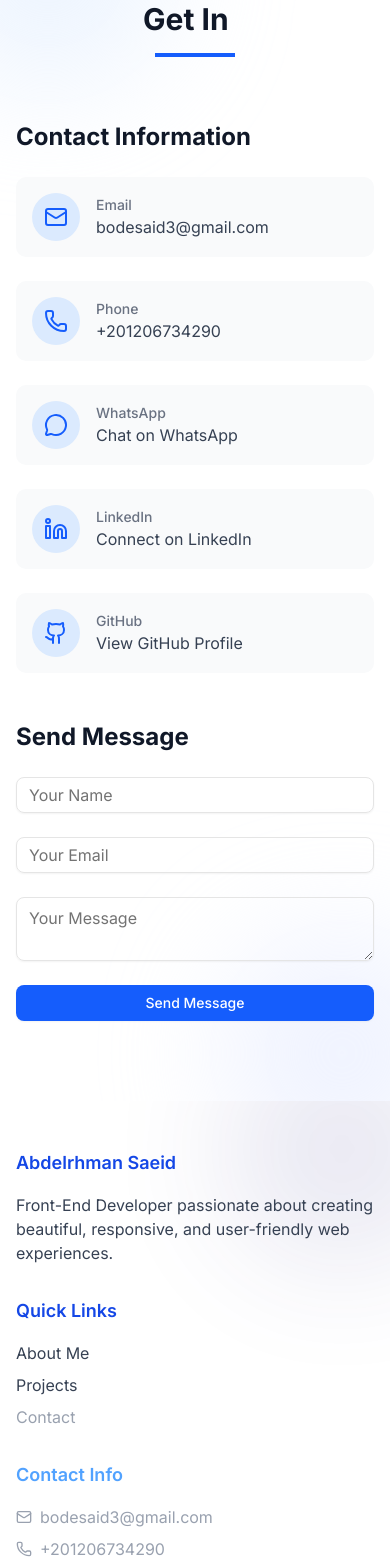
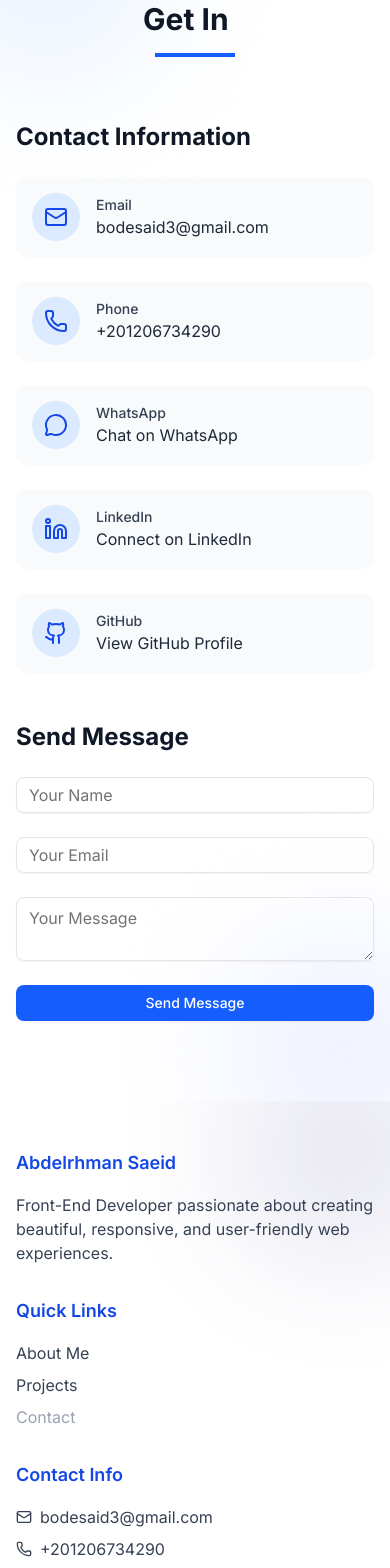
Before and after one commit to AbdlrhmanSaid/myportfolio, a Next.js app: page / in a window 390 px wide. Shown: the part 10432-12000 px from the top of the page. Built offline with nearby package versions, Linux system fonts and the light colour scheme.

Commit message:
Enhance styling in Contact and Footer components for improved visibility; add aria-label for mobile menu toggle in Navbar

```diff
--- a/src/components/Contact.jsx
+++ b/src/components/Contact.jsx
@@ -163,15 +163,15 @@ export default function Contact() {
                 whileHover={{ x: 5 }}
               >
                 <div className="p-3 bg-blue-100 dark:bg-blue-900/30 rounded-full">
-                  <Mail className="w-6 h-6 text-blue-600 dark:text-blue-400" />
+                  <Mail className="w-6 h-6 text-blue-700 dark:text-blue-300" />
                 </div>
                 <div>
-                  <h4 className="text-sm font-medium text-gray-500 dark:text-gray-400">
+                  <h4 className="text-sm font-medium text-gray-700 dark:text-gray-300">
                     Email
                   </h4>
                   <a
                     href="mailto:bodesaid3@gmail.com"
-                    className="text-gray-700 dark:text-gray-300 hover:text-blue-600 transition-colors"
+                    className="text-gray-800 dark:text-gray-200 hover:text-blue-700 transition-colors"
                   >
                     bodesaid3@gmail.com
                   </a>
@@ -183,15 +183,15 @@ export default function Contact() {
                 whileHover={{ x: 5 }}
               >
                 <div className="p-3 bg-blue-100 dark:bg-blue-900/30 rounded-full">
-                  <Phone className="w-6 h-6 text-blue-600 dark:text-blue-400" />
+                  <Phone className="w-6 h-6 text-blue-700 dark:text-blue-300" />
                 </div>
                 <div>
-                  <h4 className="text-sm font-medium text-gray-500 dark:text-gray-400">
+                  <h4 className="text-sm font-medium text-gray-700 dark:text-gray-300">
                     Phone
                   </h4>
                   <a
                     href="tel:+201206734290"
-                    className="text-gray-700 dark:text-gray-300 hover:text-blue-600 transition-colors"
+                    className="text-gray-800 dark:text-gray-200 hover:text-blue-700 transition-colors"
                   >
                     +201206734290
                   </a>
@@ -203,17 +203,17 @@ export default function Contact() {
                 whileHover={{ x: 5 }}
               >
                 <div className="p-3 bg-blue-100 dark:bg-blue-900/30 rounded-full">
-                  <MessageCircle className="w-6 h-6 text-blue-600 dark:text-blue-400" />
+                  <MessageCircle className="w-6 h-6 text-blue-700 dark:text-blue-300" />
                 </div>
                 <div>
-                  <h4 className="text-sm font-medium text-gray-500 dark:text-gray-400">
+                  <h4 className="text-sm font-medium text-gray-700 dark:text-gray-300">
                     WhatsApp
                   </h4>
                   <a
                     href="https://wa.me/201206734290"
                     target="_blank"
                     rel="noopener noreferrer"
-                    className="text-gray-700 dark:text-gray-300 hover:text-blue-600 transition-colors"
+                    className="text-gray-800 dark:text-gray-200 hover:text-blue-700 transition-colors"
                   >
                     Chat on WhatsApp
                   </a>
@@ -225,17 +225,17 @@ export default function Contact() {
                 whileHover={{ x: 5 }}
               >
                 <div className="p-3 bg-blue-100 dark:bg-blue-900/30 rounded-full">
-                  <Linkedin className="w-6 h-6 text-blue-600 dark:text-blue-400" />
+                  <Linkedin className="w-6 h-6 text-blue-700 dark:text-blue-300" />
                 </div>
                 <div>
-                  <h4 className="text-sm font-medium text-gray-500 dark:text-gray-400">
+                  <h4 className="text-sm font-medium text-gray-700 dark:text-gray-300">
                     LinkedIn
                   </h4>
                   <a
                     href="https://www.linkedin.com/in/abdelrhman-saeid-95564a25a/"
                     target="_blank"
                     rel="noopener noreferrer"
-                    className="text-gray-700 dark:text-gray-300 hover:text-blue-600 transition-colors"
+                    className="text-gray-800 dark:text-gray-200 hover:text-blue-700 transition-colors"
                   >
                     Connect on LinkedIn
                   </a>
@@ -247,17 +247,17 @@ export default function Contact() {
                 whileHover={{ x: 5 }}
               >
                 <div className="p-3 bg-blue-100 dark:bg-blue-900/30 rounded-full">
-                  <Github className="w-6 h-6 text-blue-600 dark:text-blue-400" />
+                  <Github className="w-6 h-6 text-blue-700 dark:text-blue-300" />
                 </div>
                 <div>
-                  <h4 className="text-sm font-medium text-gray-500 dark:text-gray-400">
+                  <h4 className="text-sm font-medium text-gray-700 dark:text-gray-300">
                     GitHub
                   </h4>
                   <a
                     href="https://github.com/AbdlrhmanSaid"
                     target="_blank"
                     rel="noopener noreferrer"
-                    className="text-gray-700 dark:text-gray-300 hover:text-blue-600 transition-colors"
+                    className="text-gray-800 dark:text-gray-200 hover:text-blue-700 transition-colors"
                   >
                     View GitHub Profile
                   </a>
--- a/src/components/Footer.jsx
+++ b/src/components/Footer.jsx
@@ -106,15 +106,15 @@ export default function Footer() {
           </motion.div>
 
           <motion.div variants={item} className="space-y-4">
-            <h3 className="text-lg font-semibold text-blue-400">
+            <h3 className="text-lg font-semibold text-blue-700">
               Contact Info
             </h3>
             <ul className="space-y-2">
-              <li className="flex items-center space-x-2 text-gray-400">
+              <li className="flex items-center space-x-2 text-gray-700 dark:text-gray-300">
                 <Mail className="w-4 h-4" />
                 <span>bodesaid3@gmail.com</span>
               </li>
-              <li className="flex items-center space-x-2 text-gray-400">
+              <li className="flex items-center space-x-2 text-gray-700 dark:text-gray-300">
                 <Phone className="w-4 h-4" />
                 <span>+201206734290</span>
               </li>
@@ -122,7 +122,7 @@ export default function Footer() {
           </motion.div>
 
           <motion.div variants={item} className="space-y-4">
-            <h3 className="text-lg font-semibold text-blue-400">Follow Me</h3>
+            <h3 className="text-lg font-semibold text-blue-700">Follow Me</h3>
             <div className="flex space-x-4">
               <Button
                 variant="ghost"
@@ -182,10 +182,10 @@ export default function Footer() {
           animate={{ opacity: 1 }}
           transition={{ delay: 0.5 }}
         >
-          <p className="text-gray-500">
+          <p className="text-gray-700 dark:text-gray-300">
             © {currentYear} Abdelrhman Saeid. All rights reserved.
           </p>
-          <p className="text-gray-600 text-sm mt-2">
+          <p className="text-gray-800 dark:text-gray-400 text-sm mt-2">
             Built with Next.js, Tailwind CSS, and
           </p>
         </motion.div>
--- a/src/components/Navbar.jsx
+++ b/src/components/Navbar.jsx
@@ -62,6 +62,7 @@ export default function Navbar({ darkMode, setDarkMode }) {
                 size="icon"
                 onClick={() => setMobileMenuOpen(!mobileMenuOpen)}
                 className="text-gray-900 dark:text-white"
+                aria-label="Toggle mobile menu"
               >
                 {mobileMenuOpen ? (
                   <X className="h-6 w-6" />
```
